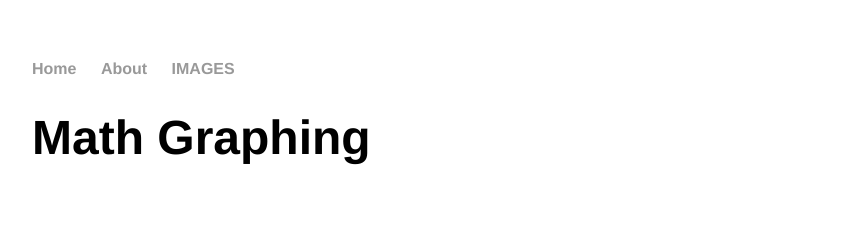
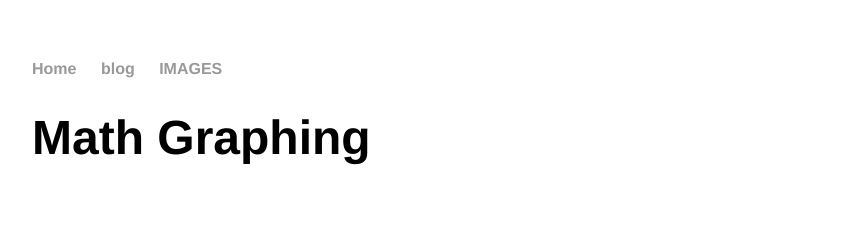
Before and after one commit to rbobkoskie3/rbobkoskie3.github.io, a Jekyll site: the page built from index.html, in a window 1280 px wide. Shown: the top 234 px of the page, without its empty margins (160-1019 px from the left). Built offline with Jekyll 4.4.1, drawn with Linux system fonts in a browser that asks for light colours.

Commit message:
Update default.html

```diff
--- a/_layouts/default.html
+++ b/_layouts/default.html
@@ -9,7 +9,7 @@
 			<nav>
 	    		<ul>
 	        		<li><a href="/">Home</a></li>
-		        	<li><a href="/about">About</a></li>
+		        	<li><a href="/about">blog</a></li>
 	        		<li><a href="/images">IMAGES</a></li>
 	    		</ul>
 			</nav>
```
